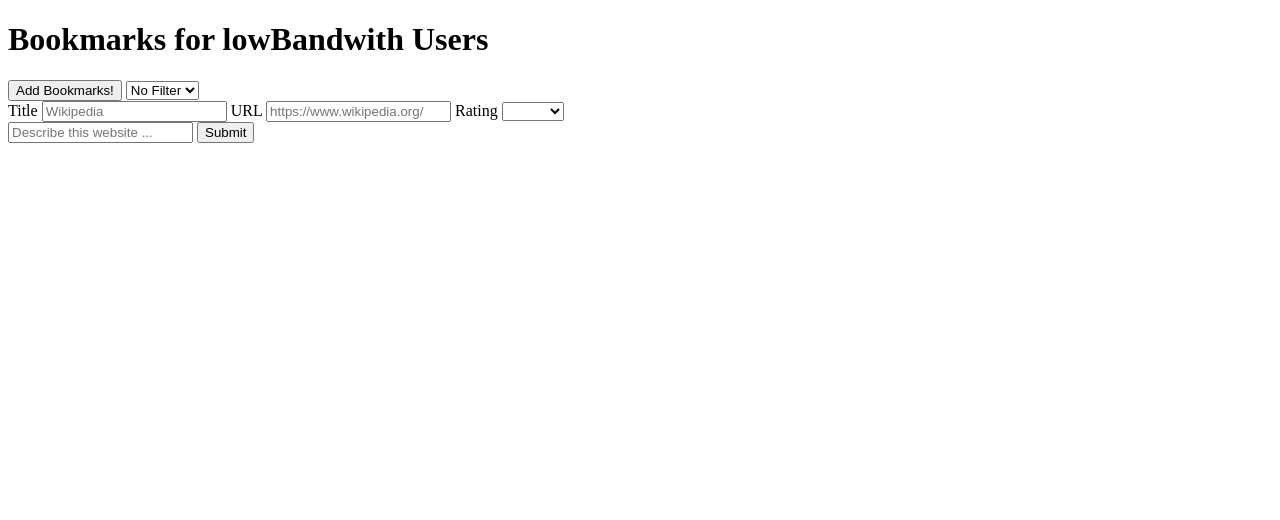
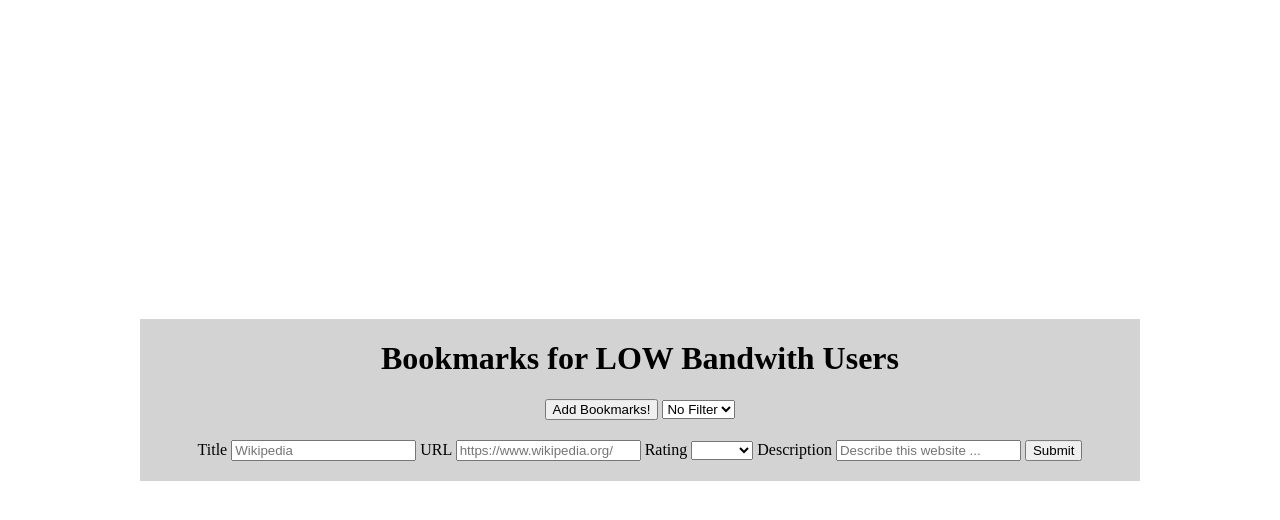
Before and after one commit to thinkful-ei24/colin-bookmark-app, a plain HTML site: page index.html in a window 1280 px wide. Both pictures are taken after a click on the button "Add Bookmarks!". Drawn offline with nearby package versions, Linux system fonts and the light colour scheme; no server answers.

Commit message:
added minimal css

```diff
--- a/index.css
+++ b/index.css
@@ -1,7 +1,6 @@
 * {
 	box-sizing: border-box;
 }
-
 .row {
 	max-width: 1000px;
 	padding-left: 20px;
@@ -20,7 +19,7 @@
 }
 
 .col-3, .col-4, .col-6, .col-12 {
-	float: left;
+	/*float: left;*/
 	padding-left: 1.041666666%;
 	padding-right: 1.041666666%;
 }
@@ -29,7 +28,7 @@
 	width: 100%;
 }
 
-@media only screen and (min-width: 640) {
+@media only screen and (min-width: 640px) {
 	.col-3 {
 		width: 25%;
 	}
@@ -42,8 +41,50 @@
 	.col-12 {
 		width: 100%;
 	}
+
 }
 
 .collapsed {
 	display: none;
 }
+
+.add-bookmark-form {
+	margin: auto;
+}
+
+main {
+	text-align: center;
+	background-color: lightgrey;
+	position: absolute;
+	top: 50%;
+	left: 50%;
+	margin-right: -50%;
+	transform: translate(-50%, -50%);
+}
+
+ul {
+	list-style: none;
+}
+
+li {
+	text-align: left;
+	border: 2px solid black;
+	border-radius: 25px;
+	margin-bottom: 16px;
+}
+
+.bookmark-creation {
+	margin-top: 20px;
+	margin-bottom: 20px;
+}
+form {
+	margin-top: ;
+}
+
+.expanded, .bookmark-heading {
+	padding-left: 20px;
+}
+
+.expanded {
+	margin-bottom: 10px;
+}
--- a/index.html
+++ b/index.html
@@ -9,10 +9,10 @@
     <title>title</title>
   </head>
 <body>
-  <main>
-    <h1>Bookmarks for lowBandwith Users</h1>
+  <main class="row col-12">
+    <h1>Bookmarks for LOW Bandwith Users</h1>
 
-  <div class="add-bookmark-form">
+  <div class="add-bookmark-form row col-12">
     <form aria-label="Add a new Bookmark">
       <label for='show-add-form'></label>
       <button type="button" id="show-add-form">Add Bookmarks!</button>
@@ -27,7 +27,7 @@
       </select>
     </form>
   </div>
-  <div class="bookmark-creation">
+  <div class="row col-12 bookmark-creation">
 <!-- form to be opened when adding urls -->
 <!--      --><!-- <form id="js-add-new">
       <label for='js-add-form-title'>Title</label>
@@ -51,12 +51,13 @@
       <button type="submit"><a href="store.items.url">Submit</button>
     </form> -->
   </div>
+
 <!-- end of add form -->
-
+  <div>
   <ul aria-label="my bookmarks" class="js-bookmark-display">
     <!-- bookmark items here -->
   </ul>
-
+  </div>
   <script src="//ajax.googleapis.com/ajax/libs/jquery/1.7.2/jquery.min.js" type="text/javascript"></script>
   <script type="text/javascript" src="scripts/store.js"></script>
   <script type="text/javascript" src="scripts/api.js"></script>
--- a/scripts/index.js
+++ b/scripts/index.js
@@ -32,6 +32,8 @@ const generateFormElement = function () {
       <label for="js-add-form-url">URL</label>
       <input type="text" name="url" id="url" placeholder="https://www.wikipedia.org/">
 
+
+
       <label for="js-add-form-rating">Rating</label>
       <select name="rating" id="rating">
         <option></option>
@@ -40,9 +42,9 @@ const generateFormElement = function () {
         <option value="3">3 stars</option>
         <option value="4">4 stars</option>
         <option value="5">5 stars</option>
-      </select>                                      <br>
+      </select>
 
-      <label for="js-add-form-desc"></label>
+      <label for="js-add-form-desc">Description</label>
       <input type="text" name="desc" id="desc" placeholder="Describe this website ...">
       <button type="submit">Submit</button>
       ${errorText}
@@ -69,7 +71,7 @@ function generateItemElement (item) {
      	${descDiv}
         <button type="button" class="js-visit-url"><a href="${item.url}" target="_blank">Visit</a></button>
         <button type="button" class="js-delete-bookmark">Delete</button>
-        <button type="button" class="js-edit">Edit</button>
+        <button type="button" class="js-edit">Coming soon!</button>
       </div>
     </li>`
 	};
```
